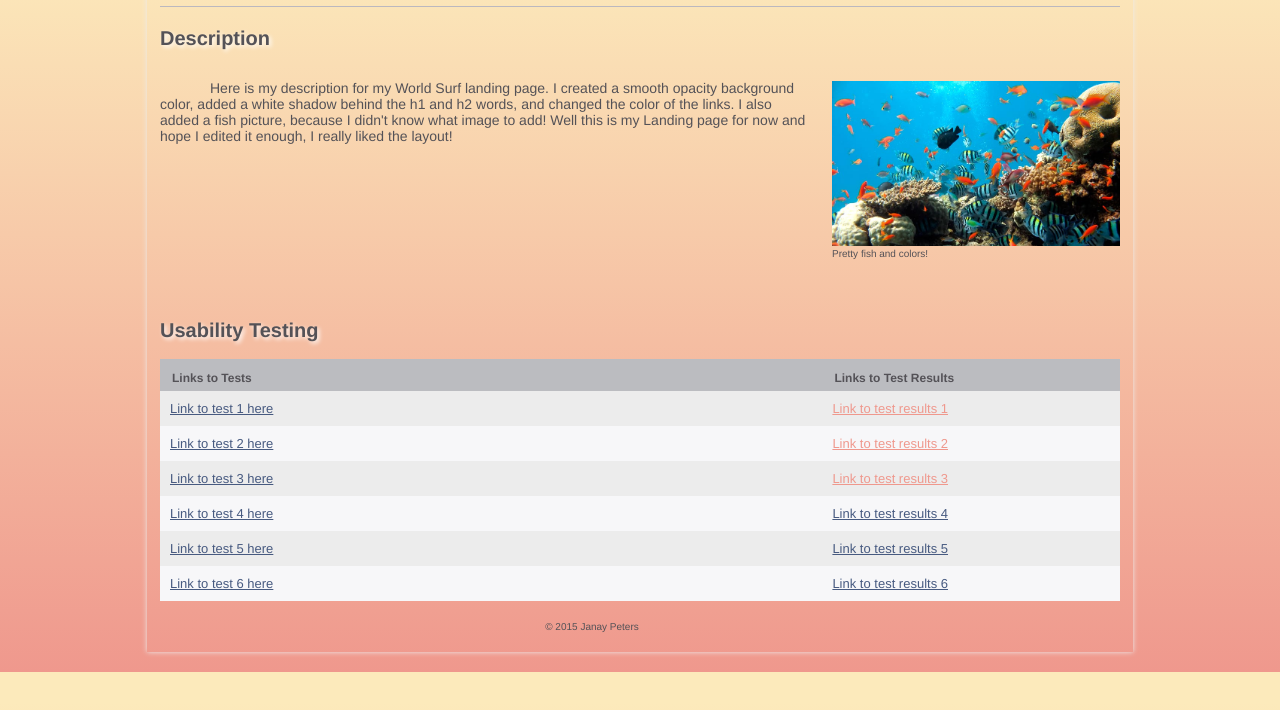
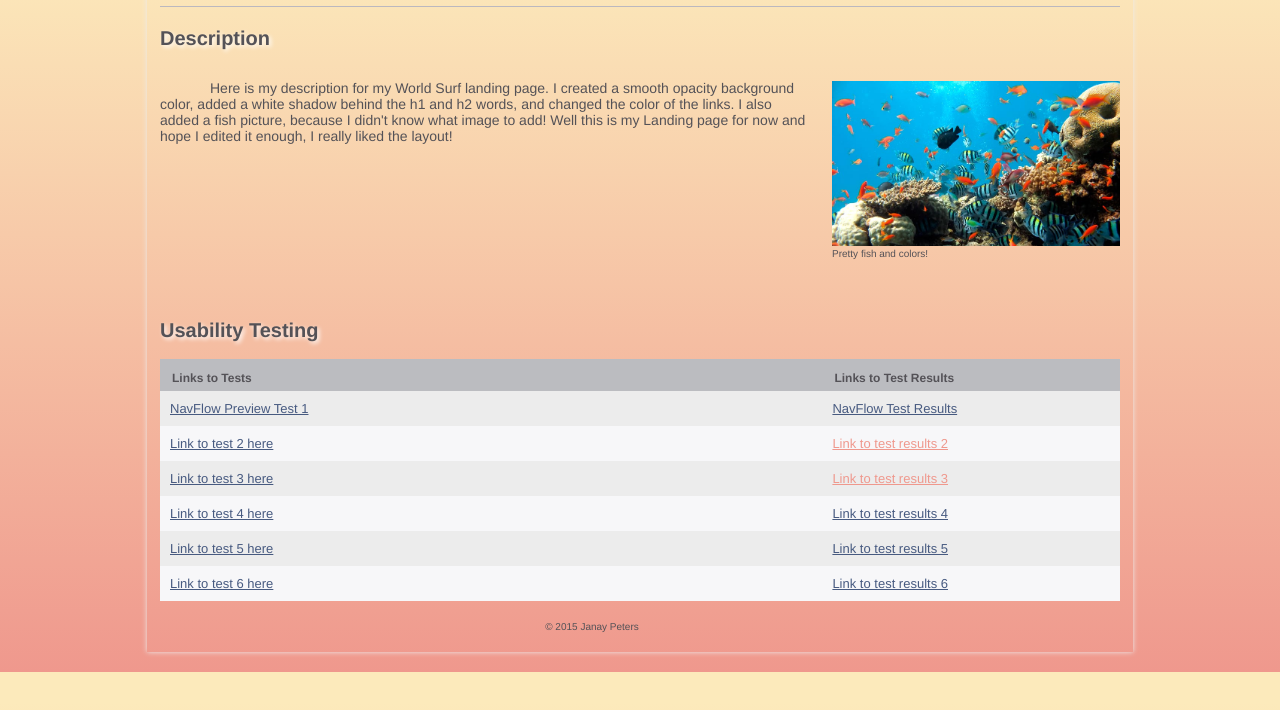
Before and after one commit to japeters15/WiU, a plain HTML site: page WiU Landing Page /index.html in a window 1280 px wide. Shown: the part 76-786 px from the top of the page. Drawn offline with Linux system fonts and the light colour scheme.

Commit message:
WiU Landing Page

```diff
--- a/WiU Landing Page /index.html
+++ b/WiU Landing Page /index.html
@@ -38,8 +38,8 @@
        </thead>
        <tbody>
           <tr class="odd">
-             <td><a href="#">Link to test 1 here</a></td>
-             <td><a href="">Link to test results 1</a></td>
+             <td><a href="https://usabilityhub.com/preview/542a9009e10f">NavFlow Preview Test 1</a></td>
+             <td><a href="https://usabilityhub.com/tests/542a9009e10f/results">NavFlow Test Results</a></td>
           </tr>
           <tr>
              <td><a href="#">Link to test 2 here</a></td>
```
Also changed, not shown: 1 other file.
